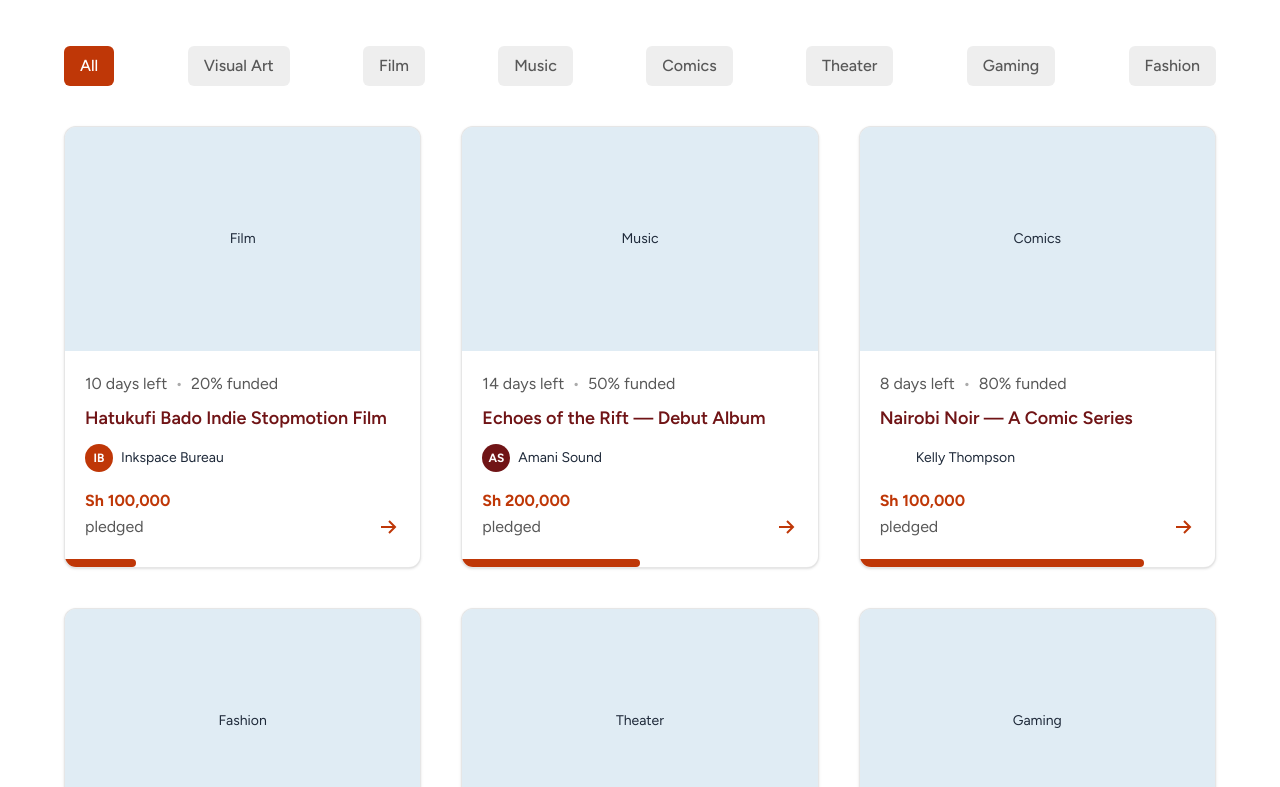
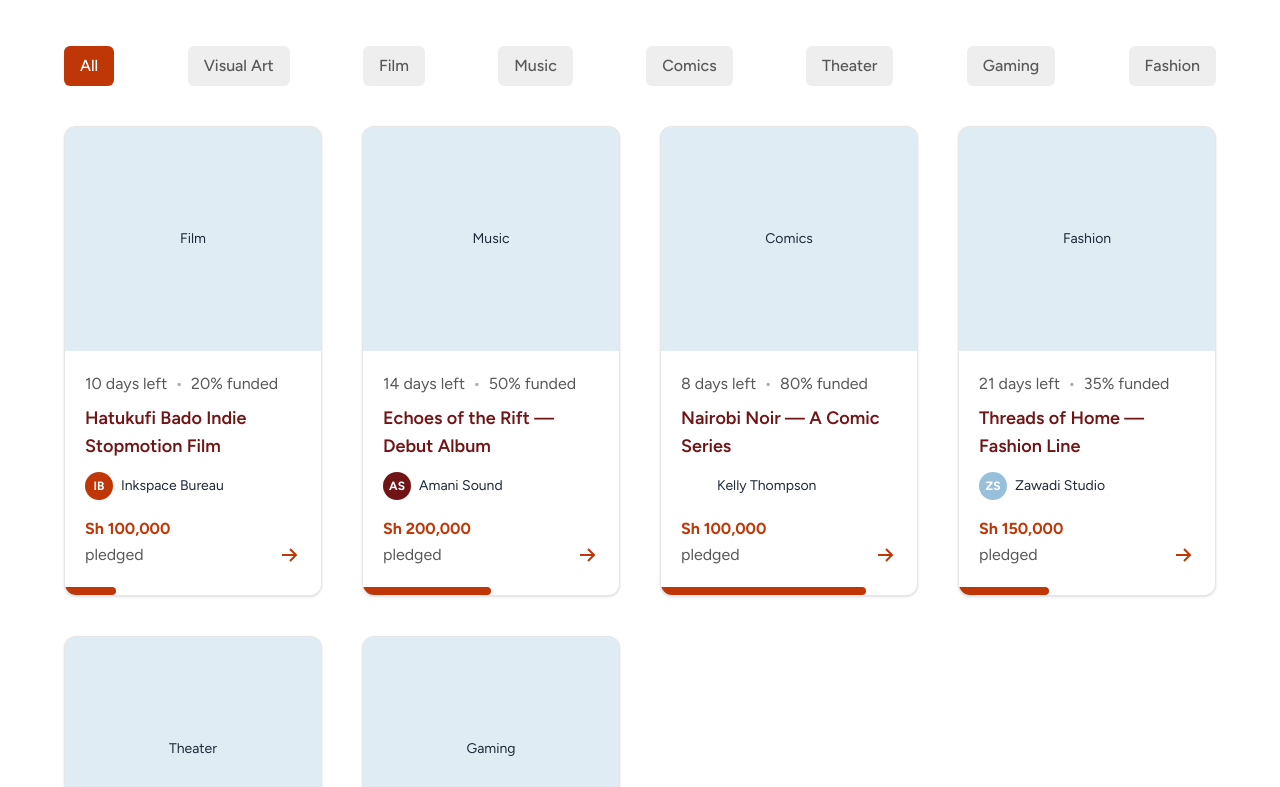
Before and after one commit to villageboost-org/villageboost, a Next.js app: page /campaigns in a window 1280 px wide. Shown: the part 553-1340 px from the top of the page. Built offline with nearby package versions, Linux system fonts and the light colour scheme.

Commit message:
increase grid column count to 4 in CampaignsPage for more compactness

```diff
--- a/app/campaigns/page.tsx
+++ b/app/campaigns/page.tsx
@@ -73,7 +73,7 @@ export default function CampaignsPage() {
       <section className="pb-20">
         <CampaignFilters />
 
-        <div className="mt-10 grid xl:gap-10 gap-8 xl:grid-cols-3 md:grid-cols-2 grid-cols-1 xl:px-16 md:px-8 px-4">
+        <div className="mt-10 grid xl:gap-10 gap-8 xl:grid-cols-4 md:grid-cols-2 grid-cols-1 xl:px-16 md:px-8 px-4">
           {campaigns.map((campaign) => (
             <CampaignCard key={campaign.title} {...campaign} />
           ))}
```
